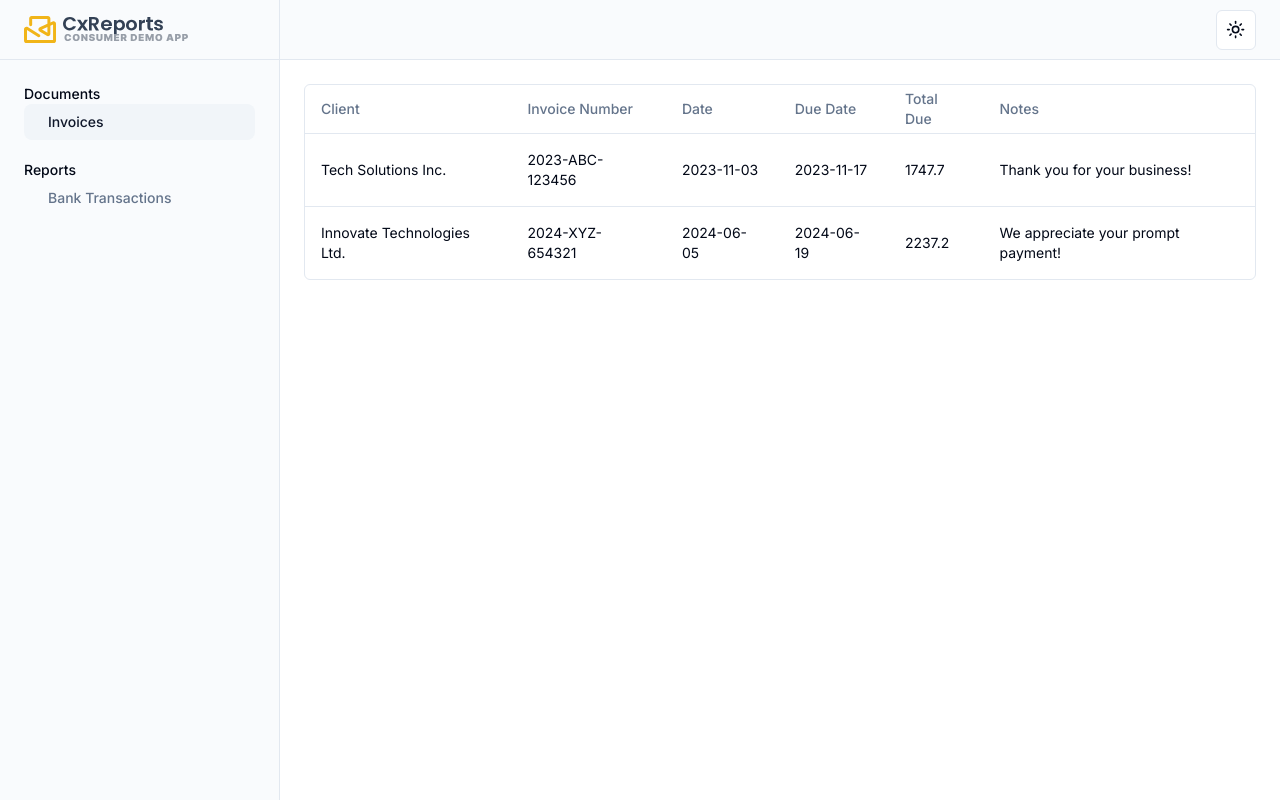
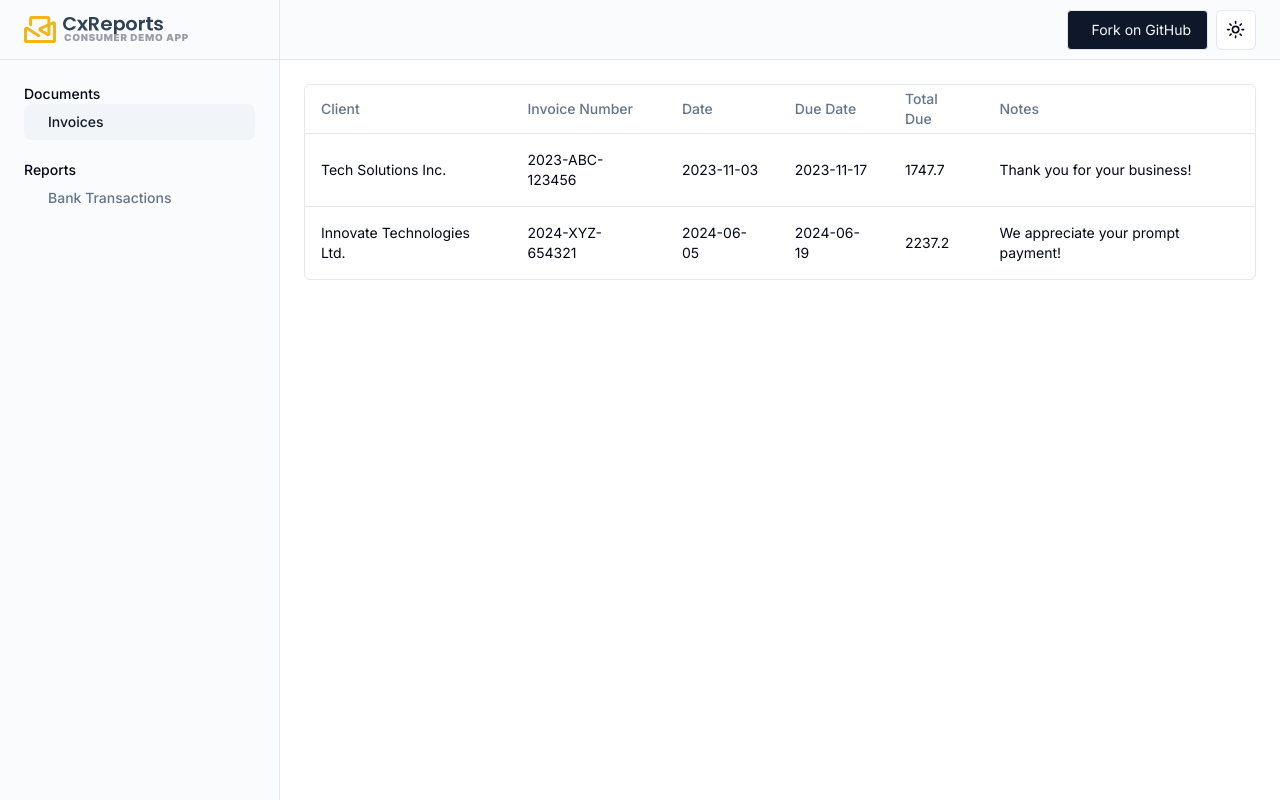
Before and after one commit to cx-reports/consumer-demo-app-nextjs, a Next.js app: page / in a window 1280 px wide. Built offline with nearby package versions, Linux system fonts and the light colour scheme.

Commit message:
Add Fork on GitHub button

```diff
--- a/app/layout.tsx
+++ b/app/layout.tsx
@@ -7,6 +7,9 @@ import "./globals.css";
 import { Logo } from "@/components/ui/logo";
 import { DesktopMenu } from "@/components/modules/desktop-menu";
 import { MobileMenu } from "@/components/modules/mobile-menu";
+import { Button } from "@/components/ui/button";
+import { Icon } from "@/components/ui/icon";
+import Link from "next/link";
 
 const fontSans = FontSans({
   subsets: ["latin"],
@@ -43,6 +46,15 @@ export default function RootLayout({
               <Logo className="block md:hidden" />
 
               <div className="w-full flex flex-1 justify-end gap-2">
+                <Link
+                  href="https://github.com/cx-reports/consumer-demo-app-nextjs"
+                  className="flex gap-2 border justify-center items-center px-4 rounded-sm bg-[#0f172a] text-[#f8fafc] text-md hover:opacity-80 duration-100"
+                  target="_blank"
+                >
+                  <Icon name="github" />
+
+                  <span className="text-sm">Fork on GitHub</span>
+                </Link>
                 <ModeToggle />
                 <MobileMenu />
               </div>
```
